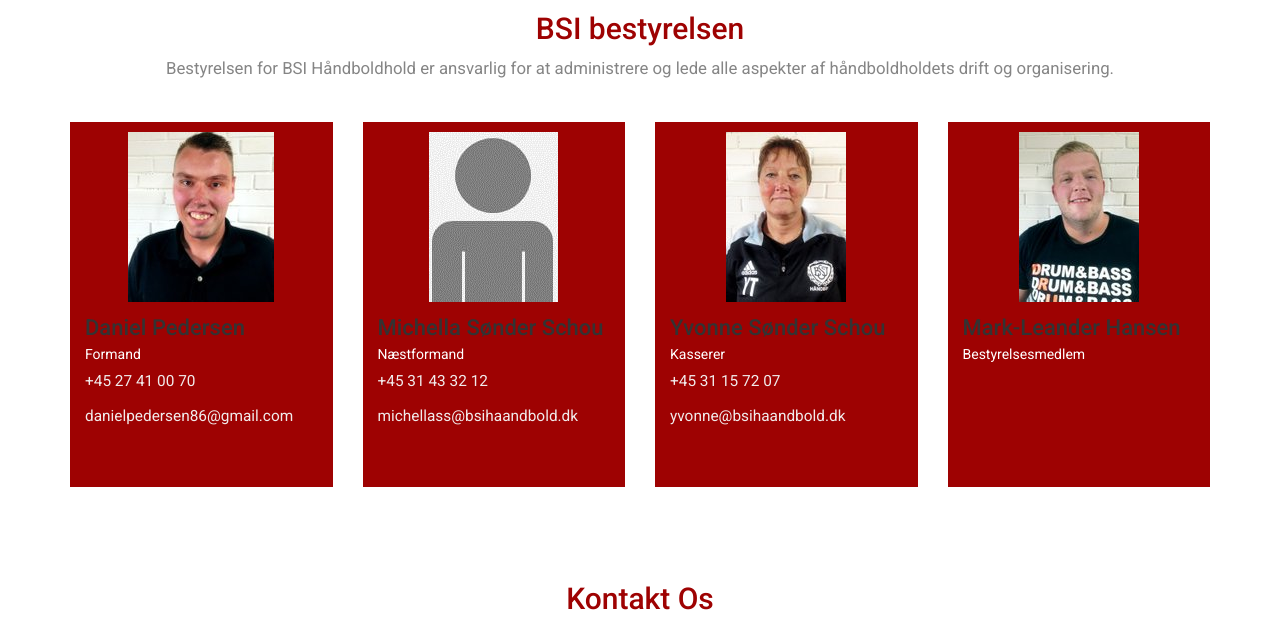
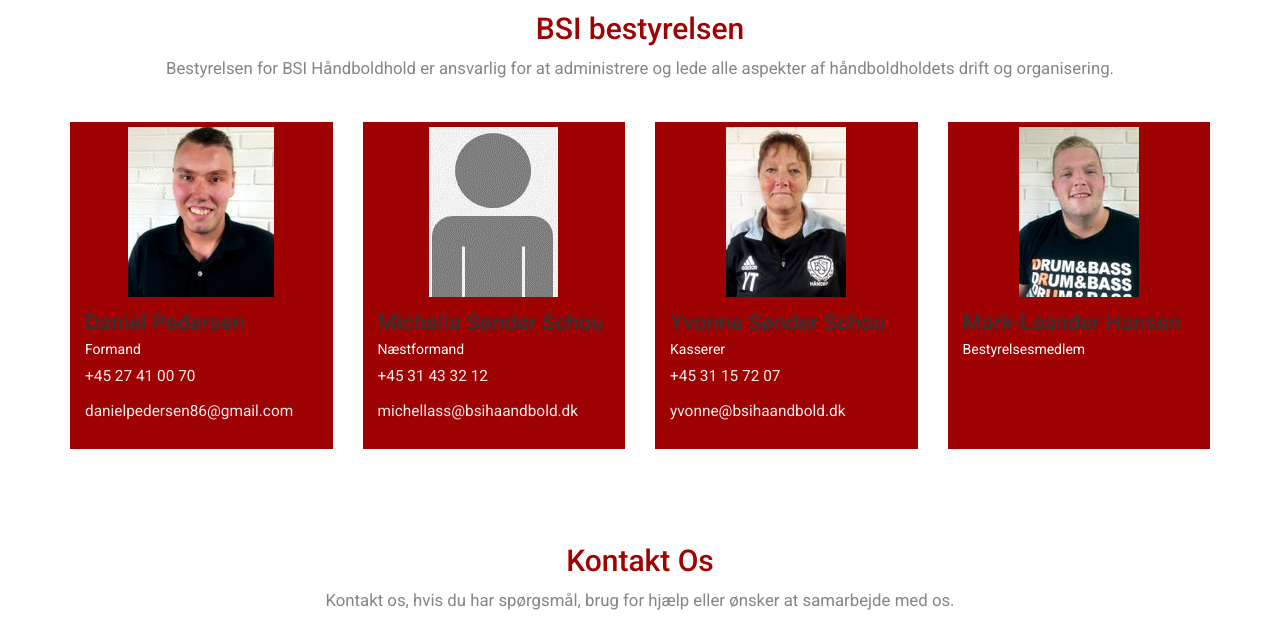
Before and after one commit to SadlifeCaw/BSI_Haandbold, a website: page src/index.html in a window 1280 px wide. Shown: the part 2000-2622 px from the top of the page. Drawn offline with Linux system fonts and the light colour scheme.

Commit message:
Reverted changes that led to other bugs

```diff
--- a/src/css/da-slider.css
+++ b/src/css/da-slider.css
@@ -1,6 +1,5 @@
 .da-slider{
 	width: 100%;
-	min-width: 520px;
 	height: 500px;
 	position: relative;
 	margin: 4% auto;
--- a/src/css/styles.css
+++ b/src/css/styles.css
@@ -343,8 +343,6 @@ a {
     ---------------------------------------------------*/
 .team-member {
     margin-bottom: 15px;
-    min-width: 230px;
-    min-height: 365px;
 }
 
     .team-member .member-img img {
@@ -380,7 +378,7 @@ a {
 
 .team-member {
     background: #9e0202;
-    padding-top: 10px;
+    padding-top: 5px;
 }
 /* ------- */
 
```
